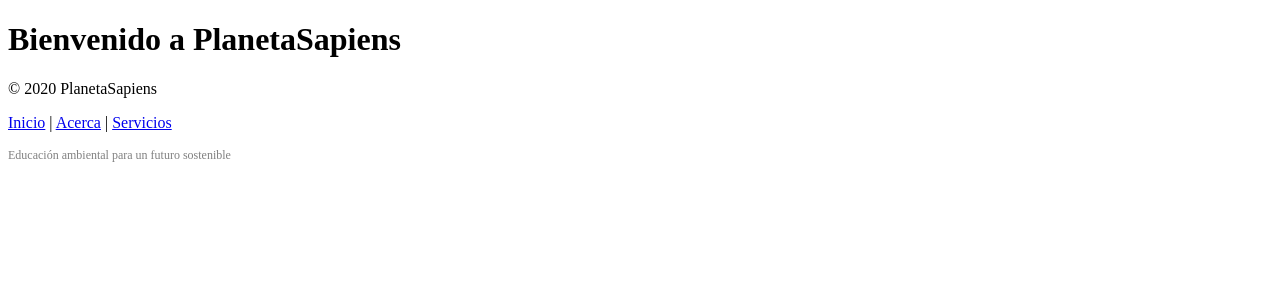
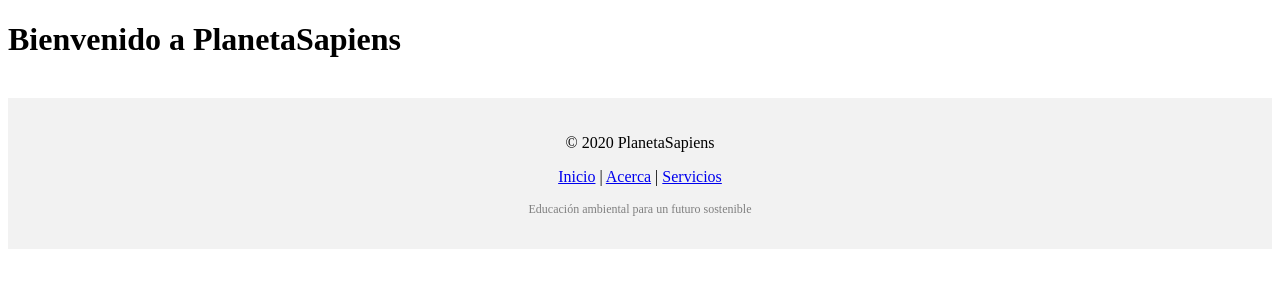
Before and after one commit to IsaacGonGonnz55/PlanetaSapiens, a Python web app: template app/templates/public/main/home.html in a window 1280 px wide. Shown: the part 26-326 px from the top of the page. Run offline with Jinja, Linux system fonts and the light colour scheme; the template is opened without the code that fills it: most values are stand-ins (such as "Sample title", 1, 10 or a date in 2020).

Commit message:
Se agrego un estilo para que se ve el footer en la pagina

```diff
--- a/app/templates/components/footer.html
+++ b/app/templates/components/footer.html
@@ -1,4 +1,4 @@
-<footer class="footer">
+<footer class="footer" style="margin-top: 40px; padding: 20px; background: #f2f2f2; text-align: center;">
 
     <p>© {{ current_year }} PlanetaSapiens </p>
 
```
